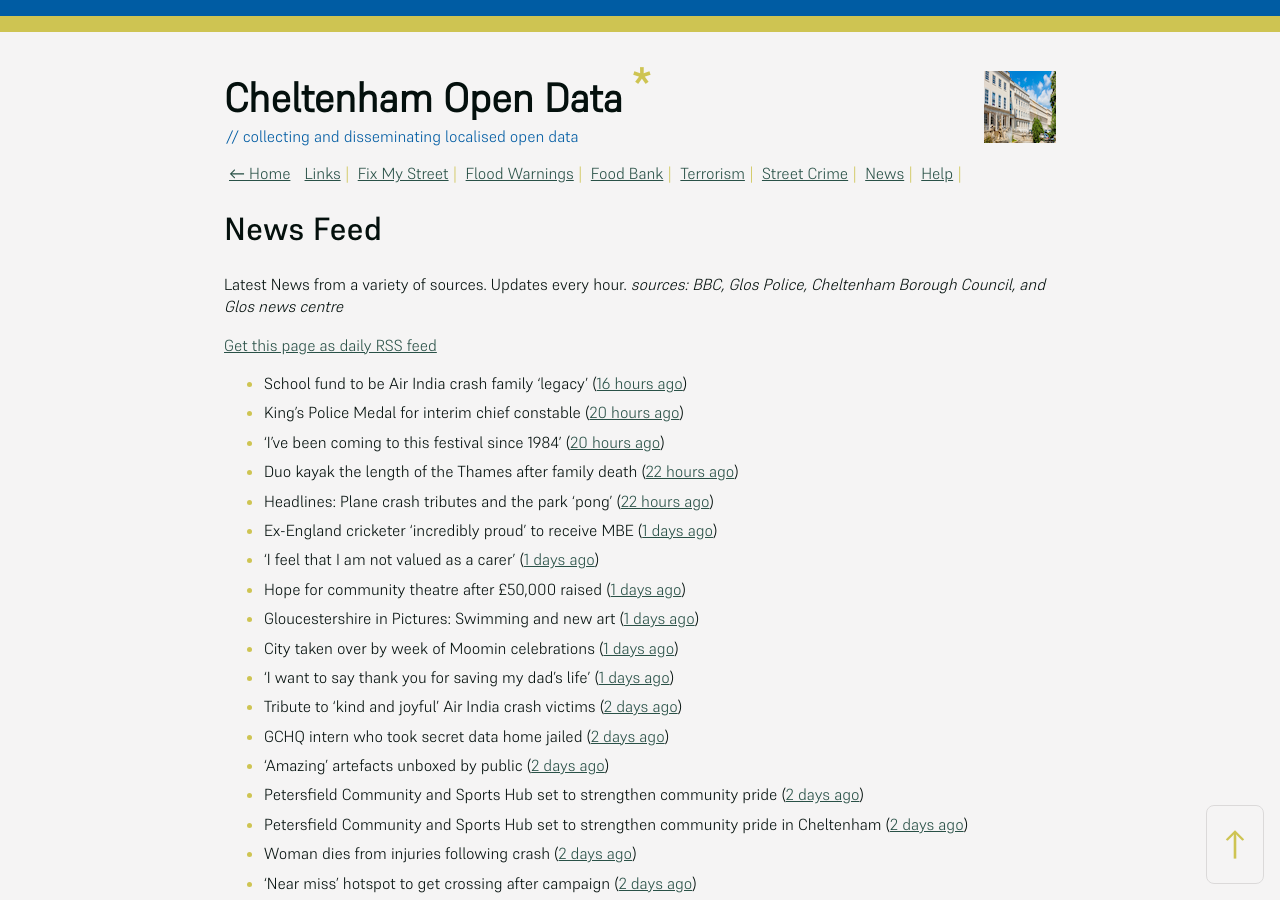
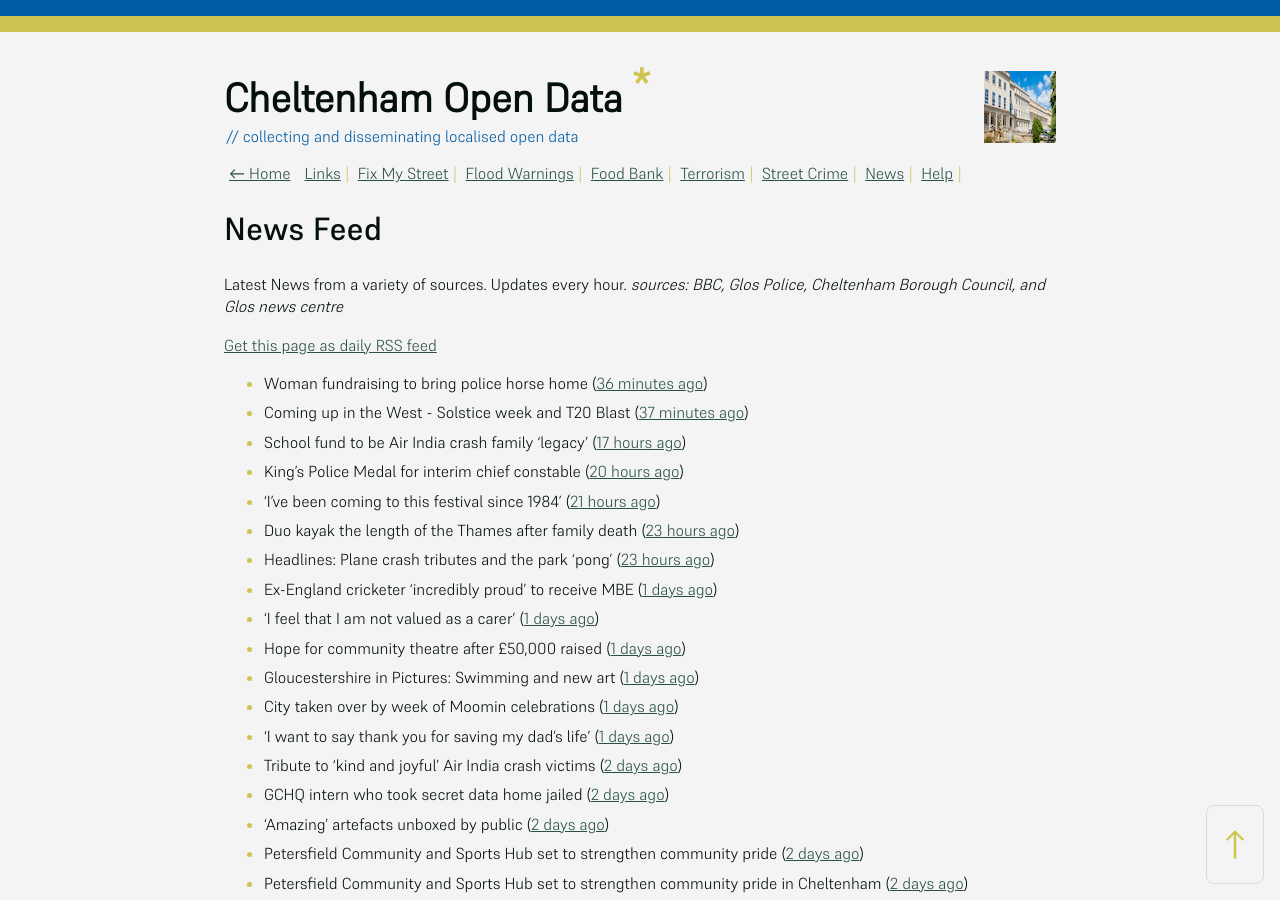
Before and after one commit to mat-0/cheltenham-open-data, a Jekyll site: the page built from _pages/news.md, in a window 1280 px wide and 900 px high. Built offline with Jekyll 4.4.1, drawn with Linux system fonts in a browser that asks for light colours; some of the changed text lies outside the part shown.

Commit message:
Updated 2025-06-16 05:57:53

```diff
--- a/_pages/news.md
+++ b/_pages/news.md
@@ -12,11 +12,13 @@ _sources: BBC, Glos Police, Cheltenham Borough Council, and Glos news centre_
 [Get this page as daily RSS feed](/daily.rss)
 
 <!-- news_marker starts -->
-- School fund to be Air India crash family 'legacy' ([16 hours ago](https://www.bbc.com/news/articles/c5y5ygl2g31o))
+- Woman fundraising to bring police horse home ([36 minutes ago](https://www.bbc.com/news/articles/c1ld0n474llo))
+- Coming up in the West - Solstice week and T20 Blast ([37 minutes ago](https://www.bbc.com/news/articles/c4g3nze858lo))
+- School fund to be Air India crash family 'legacy' ([17 hours ago](https://www.bbc.com/news/articles/c5y5ygl2g31o))
 - King's Police Medal for interim chief constable ([20 hours ago](https://www.bbc.com/news/articles/c39x9jz8ez1o))
-- 'I've been coming to this festival since 1984' ([20 hours ago](https://www.bbc.com/news/articles/clyny53kdg4o))
-- Duo kayak the length of the Thames after family death ([22 hours ago](https://www.bbc.com/news/articles/c79ep5dqpd3o))
-- Headlines: Plane crash tributes and the park 'pong' ([22 hours ago](https://www.bbc.com/news/articles/czdy9lymrmgo))
+- 'I've been coming to this festival since 1984' ([21 hours ago](https://www.bbc.com/news/articles/clyny53kdg4o))
+- Duo kayak the length of the Thames after family death ([23 hours ago](https://www.bbc.com/news/articles/c79ep5dqpd3o))
+- Headlines: Plane crash tributes and the park 'pong' ([23 hours ago](https://www.bbc.com/news/articles/czdy9lymrmgo))
 - Ex-England cricketer 'incredibly proud' to receive MBE ([1 days ago](https://www.bbc.com/news/articles/cql2qnr0kveo))
 - 'I feel that I am not valued as a carer' ([1 days ago](https://www.bbc.com/news/articles/czdyzvrld34o))
 - Hope for community theatre after £50,000 raised ([1 days ago](https://www.bbc.com/news/articles/c3rpgenlq8jo))
@@ -29,8 +31,6 @@ _sources: BBC, Glos Police, Cheltenham Borough Council, and Glos news centre_
 - Petersfield Community and Sports Hub set to strengthen community pride ([2 days ago](https://gloucesternewscentre.co.uk/petersfield-community-and-sports-hub-set-to-strengthen-community-pride/))
 - Petersfield Community and Sports Hub set to strengthen community pride in Cheltenham ([2 days ago](https://www.cheltenham.gov.uk/news/article/3020/petersfield_community_and_sports_hub_set_to_strengthen_community_pride_in_cheltenham))
 - Woman dies from injuries following crash ([2 days ago](https://www.bbc.com/news/articles/cx2q7py0p1qo))
-- 'Near miss' hotspot to get crossing after campaign ([2 days ago](https://www.bbc.com/news/articles/ckg75mj80kno))
-- 'New sporting quarter' and 'car boot row' ([2 days ago](https://www.bbc.com/news/articles/c249e52vp45o))
 - Football club revamp and community hub a step closer to reality ([4 days ago](https://gloucesternewscentre.co.uk/football-club-revamp-and-community-hub-a-step-closer-to-reality/))
 - Removal of ‘tatty tents’ outside 131 Promenade welcomed ([4 days ago](https://gloucesternewscentre.co.uk/removal-of-tatty-tents-outside-131-promenade-welcomed/))
 - Concerns poor state of running track is contributing to injuries ([4 days ago](https://gloucesternewscentre.co.uk/concerns-poor-state-of-running-track-is-contributing-to-injuries/))
```
Also changed, not shown: _data/flood.json (+5 -27 lines), _pages/fix-my-street.md (+1 -1 lines), index.md (+5 -5 lines).
